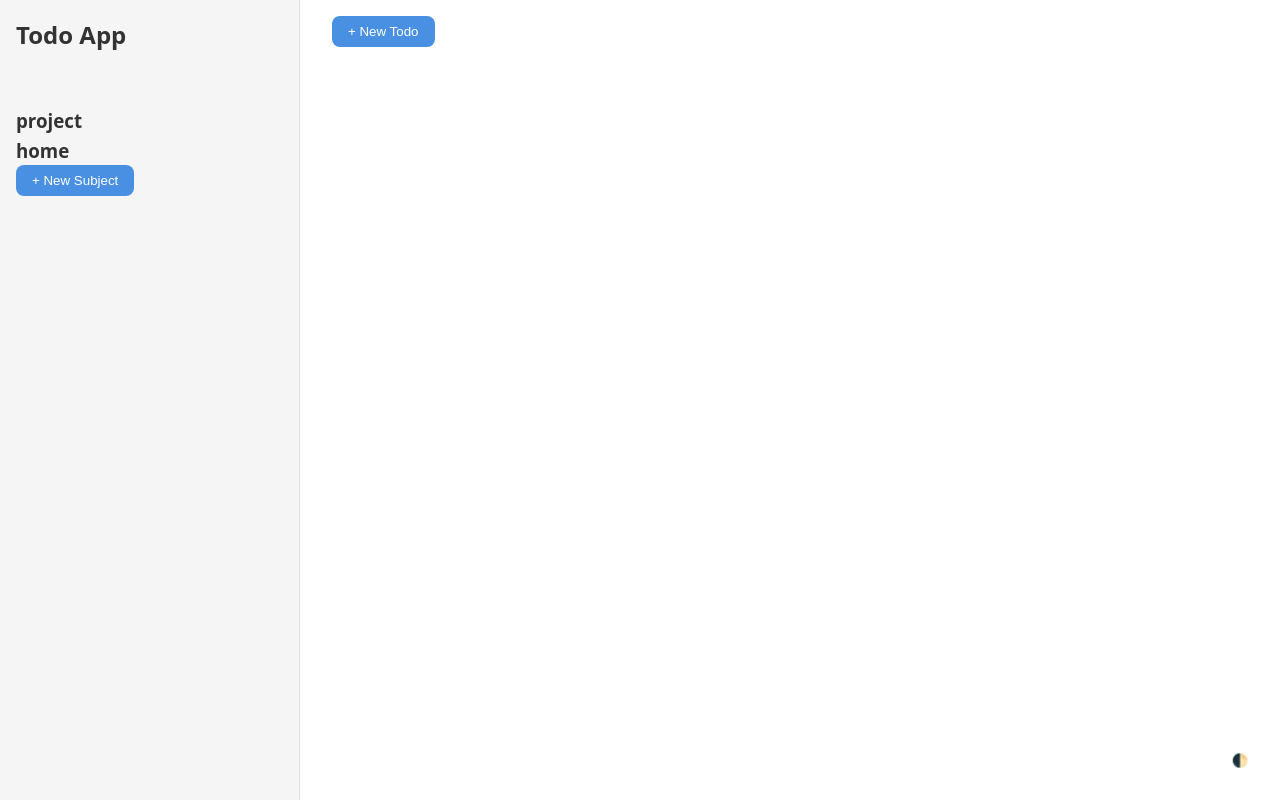
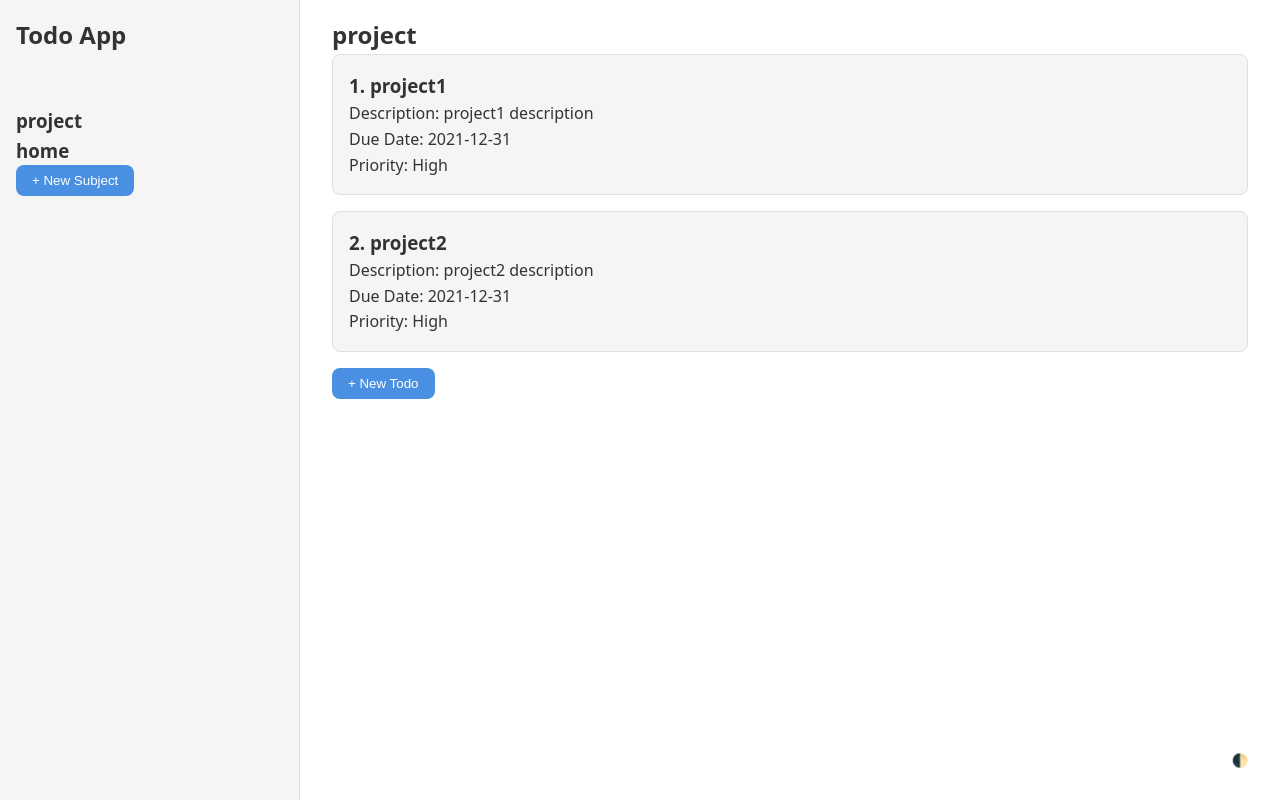
Before and after one commit to AnubhabMukherjee2003/odin-todo, a website built with webpack: page src/template.html in a window 1280 px wide. Built offline with nearby package versions, Linux system fonts and the light colour scheme.

Commit message:
some minor changes

```diff
--- a/src/index.js
+++ b/src/index.js
@@ -83,6 +83,7 @@ class TodoApp {
 
         this.subjects = [project, home];
         this.displaySubjectList();
+        this.displaySubject(this.subjects[0]);
     }
 
     showSubjectDialog() {
```
Also changed, not shown: src/template.html (+1 -2 lines).
